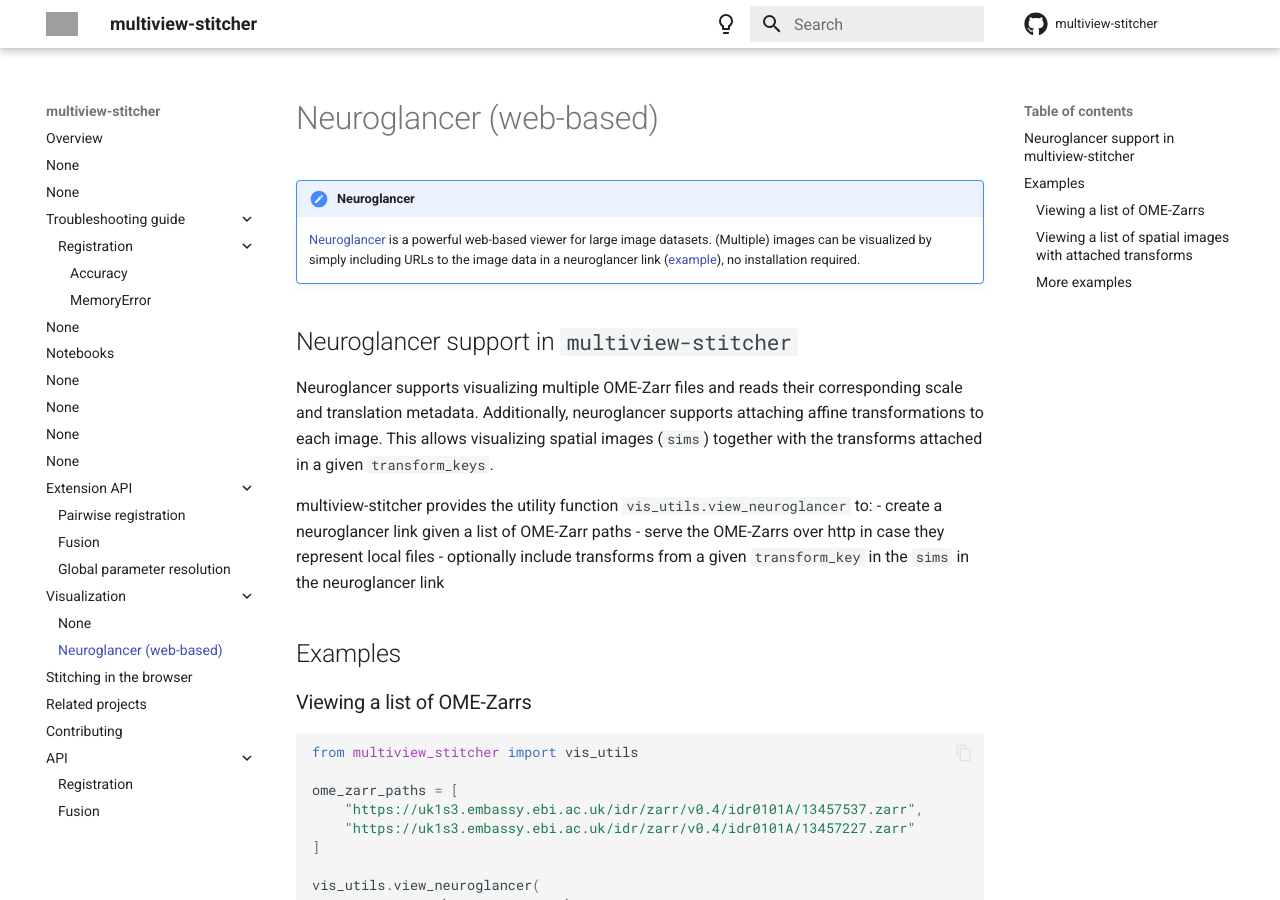
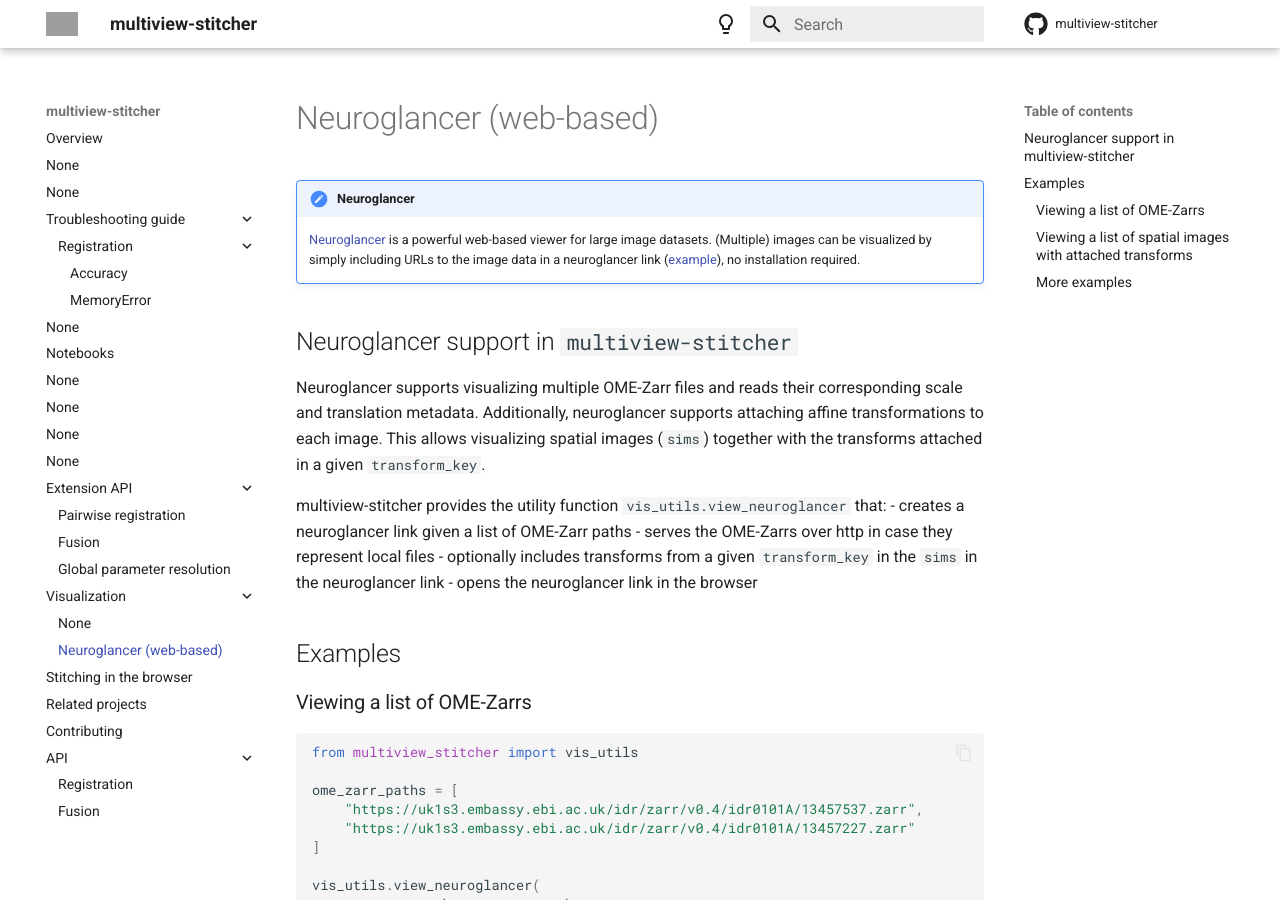
Before and after one commit to multiview-stitcher/multiview-stitcher, an MkDocs documentation site: the page built from docs/neuroglancer.md, in a window 1280 px wide and 900 px high. Built offline with MkDocs 1.6.1 and Material for MkDocs 9.7.7, drawn with Linux system fonts in a browser that asks for light colours; comment, search, counter and statistics services are not loaded; the version menu is left out; grey boxes are pictures that could not be loaded.

Commit message:
Improve docs

```diff
--- a/docs/neuroglancer.md
+++ b/docs/neuroglancer.md
@@ -5,12 +5,13 @@
 
 ## Neuroglancer support in `multiview-stitcher`
 
-Neuroglancer supports visualizing multiple OME-Zarr files and reads their corresponding scale and translation metadata. Additionally, neuroglancer supports attaching affine transformations to each image. This allows visualizing spatial images (`sims`) together with the transforms attached in a given `transform_keys`.
+Neuroglancer supports visualizing multiple OME-Zarr files and reads their corresponding scale and translation metadata. Additionally, neuroglancer supports attaching affine transformations to each image. This allows visualizing spatial images (`sims`) together with the transforms attached in a given `transform_key`.
 
-multiview-stitcher provides the utility function `vis_utils.view_neuroglancer` to:
-- create a neuroglancer link given a list of OME-Zarr paths
-- serve the OME-Zarrs over http in case they represent local files
-- optionally include transforms from a given `transform_key` in the `sims` in the neuroglancer link
+multiview-stitcher provides the utility function `vis_utils.view_neuroglancer` that:
+- creates a neuroglancer link given a list of OME-Zarr paths
+- serves the OME-Zarrs over http in case they represent local files
+- optionally includes transforms from a given `transform_key` in the `sims` in the neuroglancer link
+- opens the neuroglancer link in the browser
 
 ## Examples
 
```
